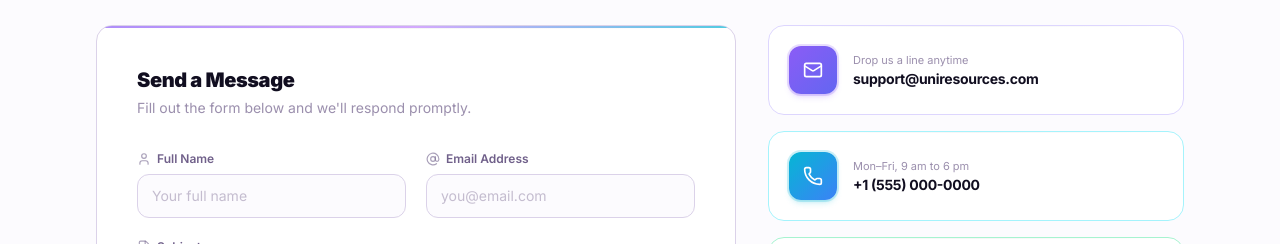
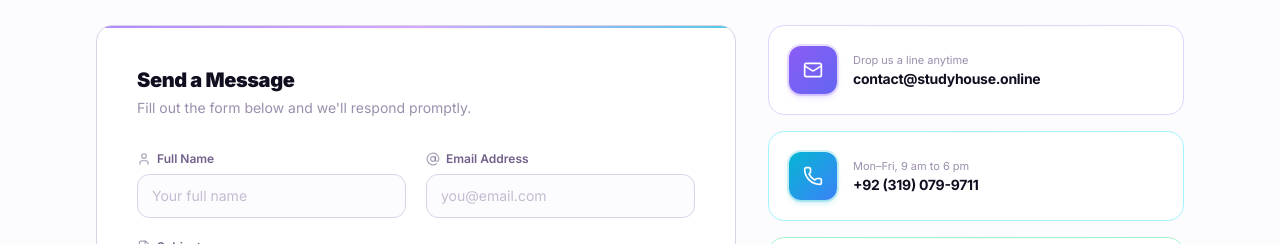
Before and after one commit to Mikey-Here3/University-Repo-FrontEnd, a Next.js app: page /contact in a window 1280 px wide. Shown: the part 380-624 px from the top of the page. Built offline with nearby package versions, Linux system fonts and the light colour scheme; no server answers.

Commit message:
Update page.tsx

```diff
--- a/src/app/(public)/contact/page.tsx
+++ b/src/app/(public)/contact/page.tsx
@@ -28,8 +28,8 @@ const CONTACT_INFO = [
   {
     icon: Mail,
     label: "Email",
-    value: "support@uniresources.com",
-    href: "mailto:support@uniresources.com",
+    value: "contact@studyhouse.online",
+    href: "mailto:contact@studyhouse.online",
     gradient: "from-violet-500 to-indigo-500",
     shadow:   "shadow-violet-500/20",
     ring:     "ring-violet-500/20",
@@ -40,8 +40,8 @@ const CONTACT_INFO = [
   {
     icon: Phone,
     label: "Phone",
-    value: "+1 (555) 000-0000",
-    href: "tel:+15550000000",
+    value: "+92 (319) 079-9711",
+    href: "tel:+923190799711",
     gradient: "from-cyan-500 to-blue-500",
     shadow:   "shadow-cyan-500/20",
     ring:     "ring-cyan-500/20",
```
